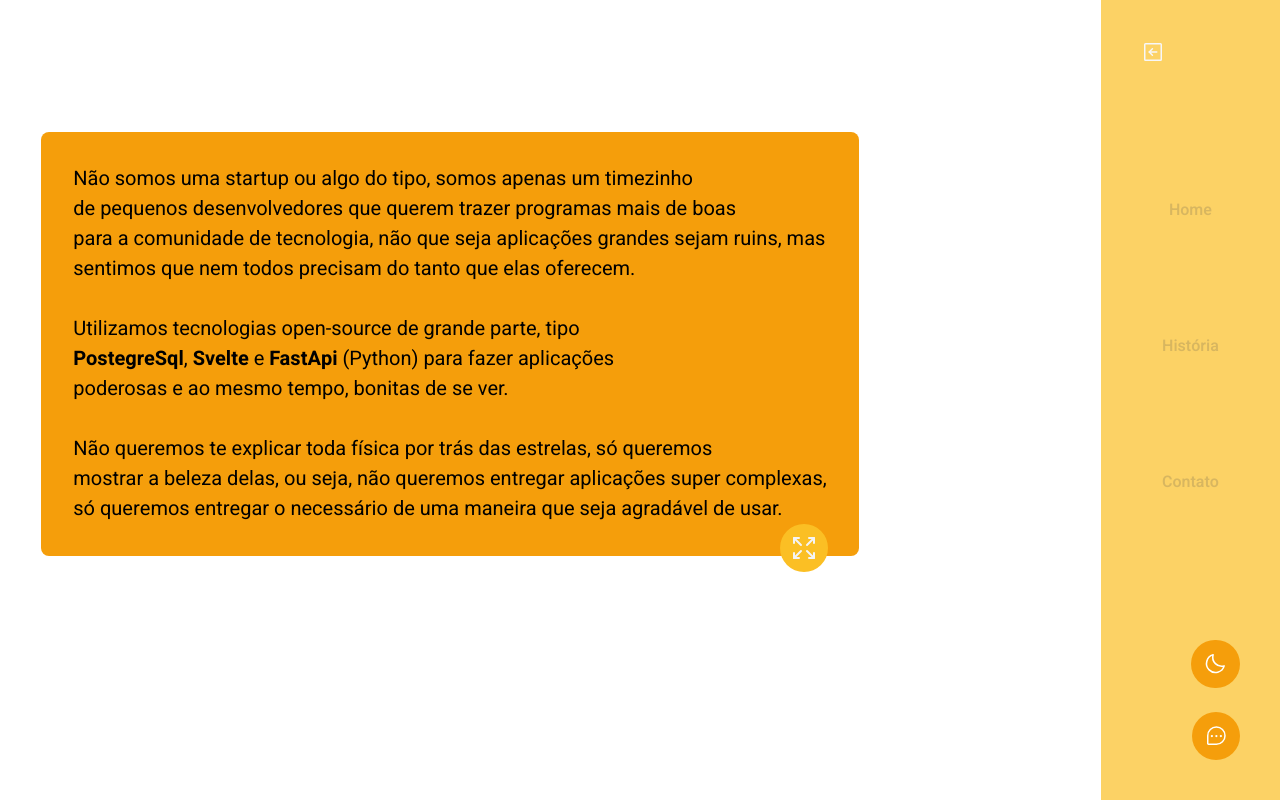
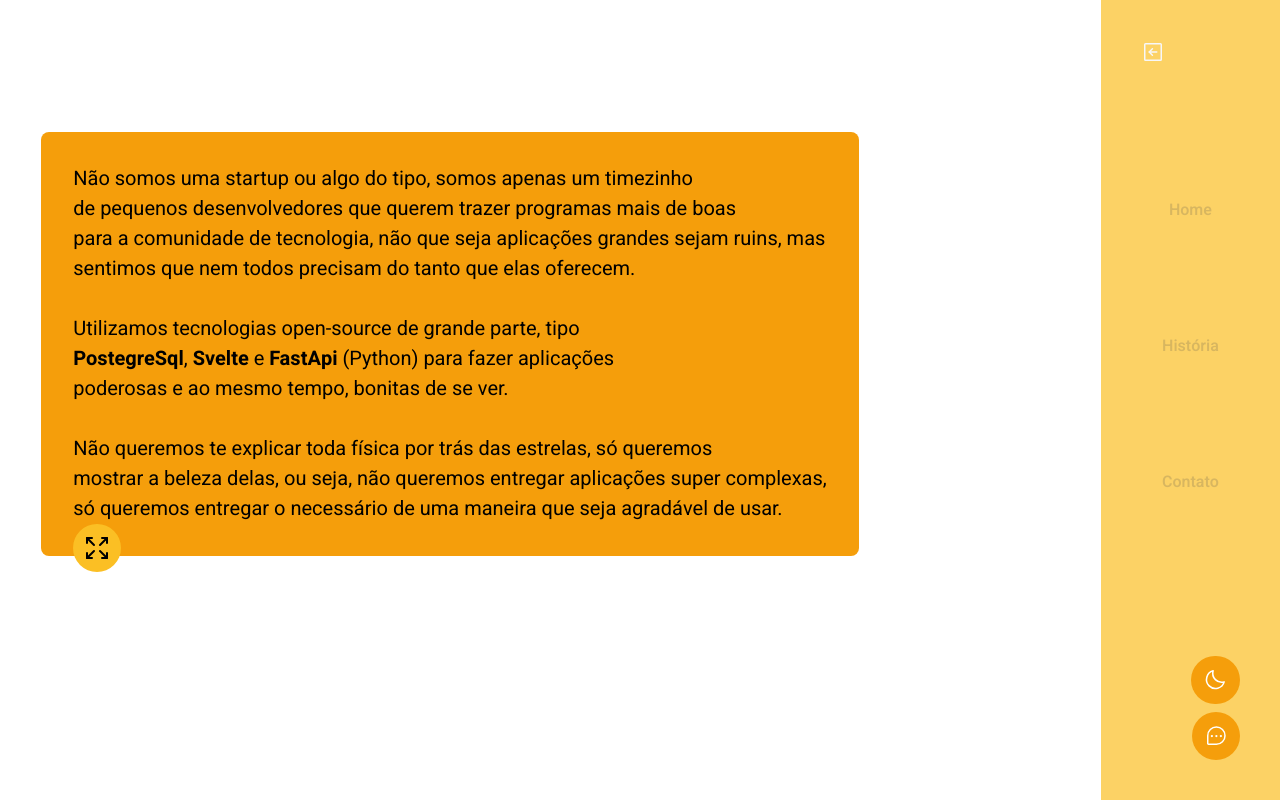
Before and after one commit to CarlosEduardoAD/nlw-impulse-carlos, a React (Vite) app in the folder feedback widget do arlos/: page /contato in a window 1280 px wide. Built offline with nearby package versions, Linux system fonts and the light colour scheme; no server answers; what tailwindcss-animatecss would draw is missing.

Commit message:
Adição de responsividade em alguns elementos

```diff
--- a/feedback widget do arlos/src/components/Contato/Card.tsx
+++ b/feedback widget do arlos/src/components/Contato/Card.tsx
@@ -1,3 +1,5 @@
+import { PopContato } from "./Popover";
+
 export function CardContato (){
     return(
         <div className="transition bg-amber-500 dark:bg-brand-500 text-black dark:text-white mr-[480px] xl:mr-[420px] lg:mr-[280px] md:mr-[170px] md:ml-[170-px] sm:mr-[80px] bxs:ml-[40px] bxs:mr-[150px] xs:mr-[120px] xs:ml-[50px] xxs:mr-[120px] mt-[100px] rounded-lg p-10 xl:p-8 lg:p-6 md:p-4 sm:p-3 bxs:p-2 font-Heebo font-normal xl:text-xl lg:text-lg md: md:text-md sm:text-sm xbs:text-xs">
@@ -21,6 +23,9 @@ export function CardContato (){
             mostrar a beleza delas, ou seja, não queremos entregar aplicações super complexas, <br />
             só queremos entregar o necessário de uma maneira que seja agradável de usar.
             </p>
+            <div className="flex items-end justify-start">
+                <PopContato></PopContato>
+            </div>
 
         </div>
     )
--- a/feedback widget do arlos/src/components/Contato/ContatoMain.tsx
+++ b/feedback widget do arlos/src/components/Contato/ContatoMain.tsx
@@ -15,9 +15,6 @@ export function MainContato(){
         <div className='flex justify-center items-center'>
       <CardContato></CardContato>
       </div>
-      <div className='absolute left-[780px] -mt-8'>
-      <PopContato></PopContato>
-      </div>
         <div className="flex justify-center font-mono pt-10">
           <PopoverDarkMode></PopoverDarkMode>
       </div>
--- a/feedback widget do arlos/src/components/Contato/Popover.tsx
+++ b/feedback widget do arlos/src/components/Contato/Popover.tsx
@@ -5,10 +5,10 @@ import { Elements } from './PopoverElements'
 export function PopContato(){
     return(
         <Popover>
-            <Popover.Button className='fixed bg-amber-400 dark:bg-brand-300 p-2 rounded-full transtion duration-300'>
+            <Popover.Button className='flex flex-col items-center fixed bg-amber-400 dark:bg-brand-300 p-2 rounded-full transtion duration-300'>
             <ArrowsOut size={32} />
             </Popover.Button>
-            <Popover.Panel className="transition-transform duration-300">
+            <Popover.Panel className="transition-transform duration-300 mt-12">
               <Elements></Elements>
             </Popover.Panel>
         </Popover>
--- a/feedback widget do arlos/src/components/ToggleButton/PopoverDarkMode.tsx
+++ b/feedback widget do arlos/src/components/ToggleButton/PopoverDarkMode.tsx
@@ -4,7 +4,7 @@ import { Button } from "./ToggleTheme"
 export function PopoverDarkMode() {
     return (
         <div >
-            <Popover className="fixed bottom-4 right-4 md:bottom-28 md:right-10 flex flex-col items-end">
+            <Popover className="fixed bottom-28 right-4 md:bottom-24 md:right-10 flex flex-col items-end">
                 <Popover.Button className="bg-amber-500 dark:bg-brand-500 rounded-full px-3 h-12 text-white flex items-center group transition duration-200 ">
                     <Button></Button></Popover.Button>
             </Popover>
```
Also changed, not shown: 1 other file (tests, documents, lock files or other folders).
